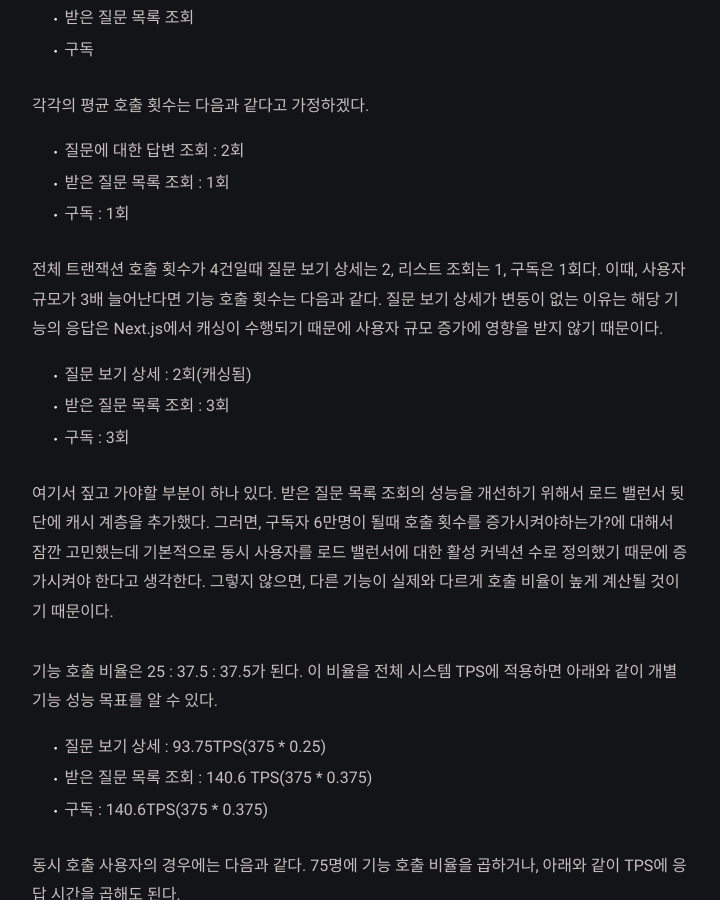
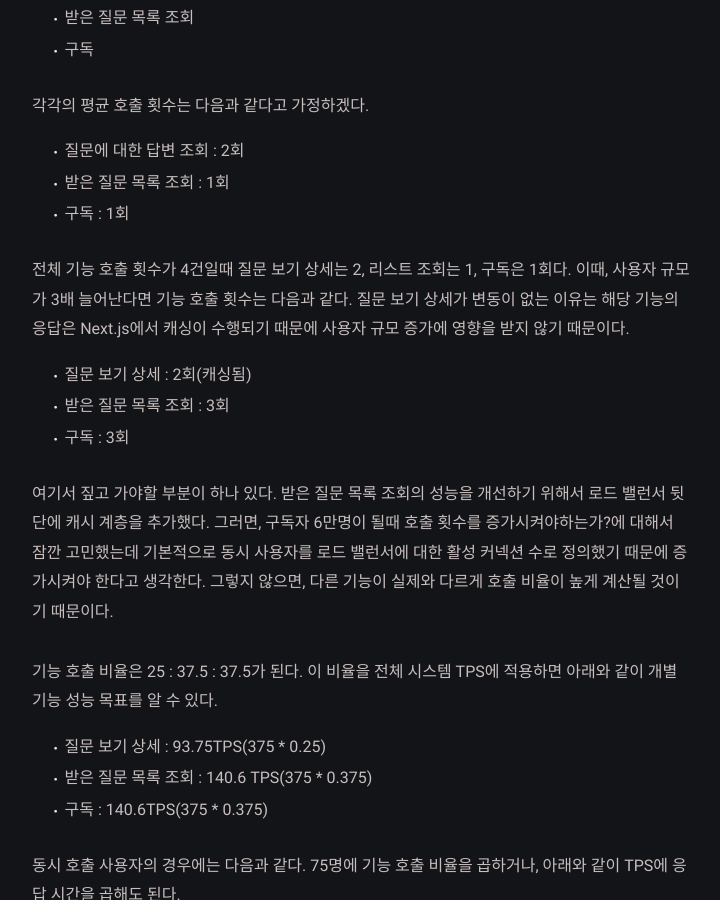
Before and after one commit to le2sky/tech, a Jekyll site: the page built from _posts/project/2025-07-08-mm-perf.md, in a window 1280 px wide and 900 px high, scrolled down 5025 px. Shown: the whole window, without its empty margins (278-998 px from the left). Built offline with Jekyll 4.4.1, drawn with Linux system fonts in a browser that asks for light colours; some web fonts are replaced.

Commit message:
post: 단어 변경

```diff
--- a/_posts/project/2025-07-08-mm-perf.md
+++ b/_posts/project/2025-07-08-mm-perf.md
@@ -126,7 +126,7 @@ $$
 - 받은 질문 목록 조회 : 1회
 - 구독 : 1회
 
-전체 트랜잭션 호출 횟수가 4건일때 질문 보기 상세는 2, 리스트 조회는 1, 구독은 1회다. 이때, 사용자 규모가 3배 늘어난다면 기능 호출 횟수는 다음과 같다. 질문 보기 상세가 변동이 없는 이유는 해당 기능의 응답은 Next.js에서 캐싱이 수행되기 때문에 사용자 규모 증가에 영향을 받지 않기 때문이다.
+전체 기능 호출 횟수가 4건일때 질문 보기 상세는 2, 리스트 조회는 1, 구독은 1회다. 이때, 사용자 규모가 3배 늘어난다면 기능 호출 횟수는 다음과 같다. 질문 보기 상세가 변동이 없는 이유는 해당 기능의 응답은 Next.js에서 캐싱이 수행되기 때문에 사용자 규모 증가에 영향을 받지 않기 때문이다.
 
 - 질문 보기 상세 : 2회(캐싱됨)
 - 받은 질문 목록 조회 : 3회
```
